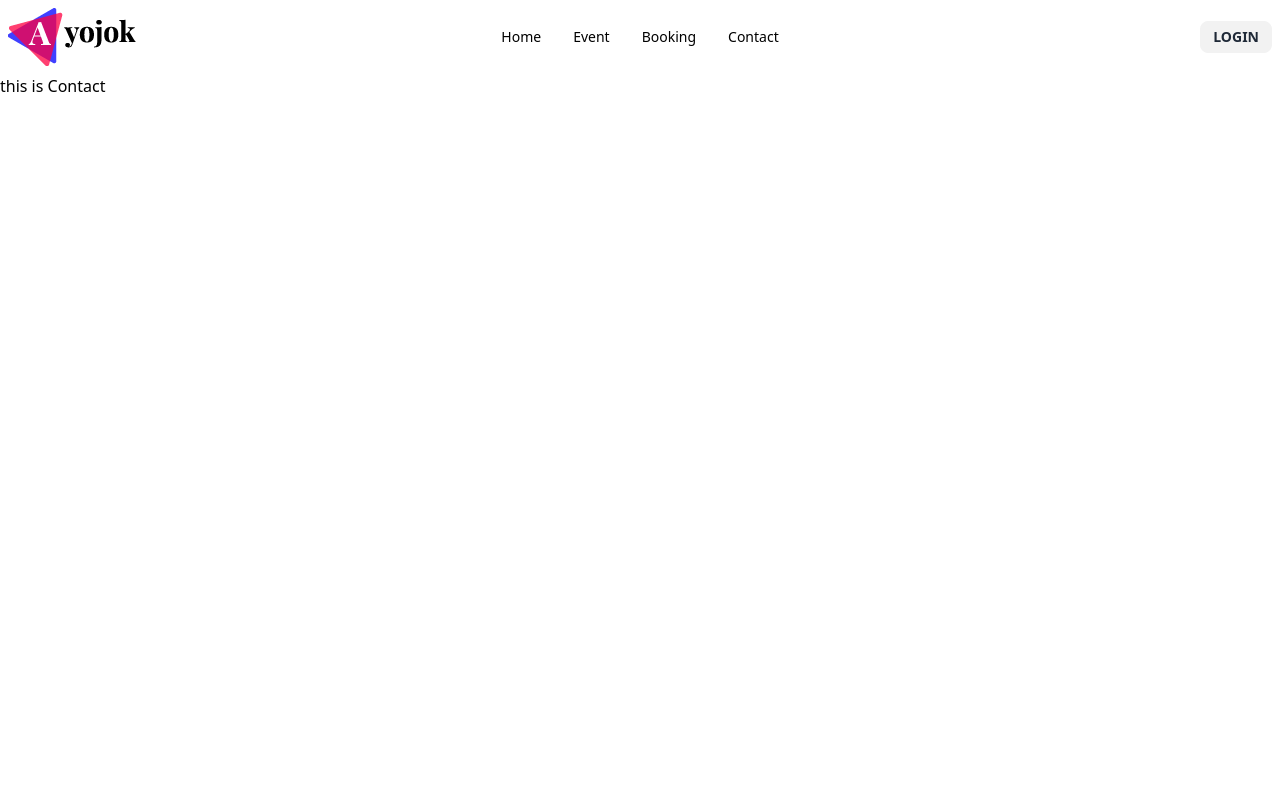
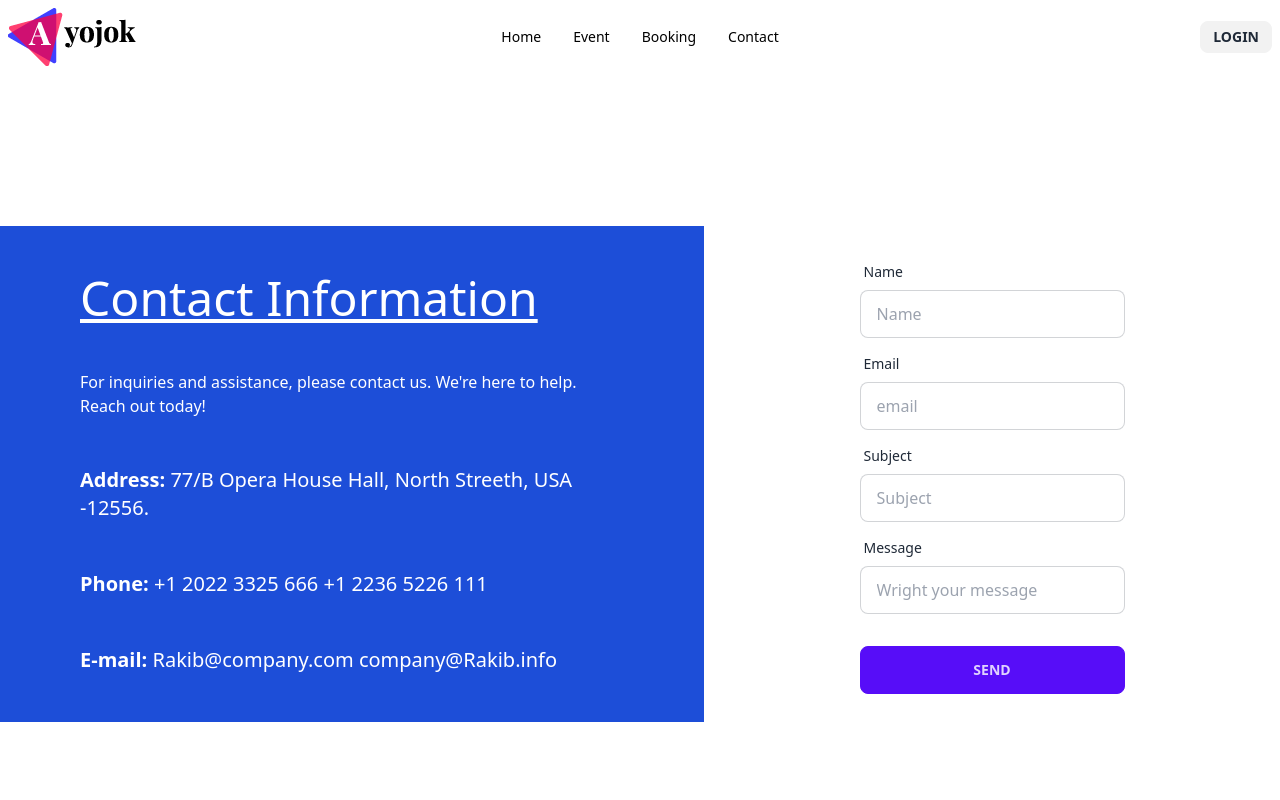
Before and after one commit to iamRazzakk/Ayojok-Event-And-Conference, a React (Vite) app: page /contact in a window 1280 px wide. Shown: the top 800 px of the page. Built offline with nearby package versions, Linux system fonts and the light colour scheme; no server answers.

Commit message:
contact component degain and and when send a message than show a toast..

```diff
--- a/package.json
+++ b/package.json
@@ -20,7 +20,9 @@
     "react-awesome-slider": "^4.1.0",
     "react-bootstrap": "^2.9.0",
     "react-dom": "^18.2.0",
+    "react-hot-toast": "^2.4.1",
     "react-router-dom": "^6.16.0",
+    "react-toastify": "^9.1.3",
     "sort-by": "^1.2.0"
   },
   "devDependencies": {
--- a/src/Pages/Contact/Contact.jsx
+++ b/src/Pages/Contact/Contact.jsx
@@ -1,8 +1,80 @@
+import { useState } from "react";
+import toast, { Toaster } from "react-hot-toast";
+
 
 const Contact = () => {
+    const [isSubmit, setIsSubmit] = useState(false)
+    const contactUs = e => {
+        e.preventDefault()
+        const name = e.target.name.value;
+        const email = e.target.email.value;
+        const message = e.target.message.value;
+        const subject = e.target.subject.value;
+        console.log(name, email, message, subject);
+        if (!isSubmit) {
+            toast.success('Thanks For contact us.')
+            setIsSubmit(true)
+        }
+
+    }
     return (
-        <div className="h-screen">
-            this is Contact
+        <div>
+            <div className="h-screen flex justify-center items-center mr-4 text-white">
+                <div className="flex-1 bg-blue-700 px-20 text-white px-">
+                    <h1 className="text-5xl mt-12 mb-12 underline">Contact Information</h1>
+                    <p className="mb-12">For inquiries and assistance, please contact us. We're here to help. Reach out today!</p>
+                    <h1 className="text-xl mb-12"><b>Address:</b> 77/B Opera House Hall,
+                        North Streeth, USA -12556.</h1>
+                    <h1 className="text-xl mb-12">
+                        <b>Phone:</b> +1 2022 3325 666
+                        +1 2236 5226 111
+                    </h1>
+
+                    <h1 className="text-xl mb-12">
+                        <b>E-mail:</b> Rakib@company.com
+                        company@Rakib.info
+                    </h1>
+
+                </div>
+                <div className="flex-1 ml-4">
+                    <div className="hero min-h-screen">
+                        <div className="hero-content flex-col lg:flex-row-reverse">
+                            <form onSubmit={contactUs} className="card-body">
+                                <div className="form-control">
+                                    <label className="label">
+                                        <span className="label-text">Name</span>
+                                    </label>
+                                    <input type="text" name="name" placeholder="Name" className="input input-bordered" required />
+                                </div>
+                                <div className="form-control">
+                                    <label className="label">
+                                        <span className="label-text">Email</span>
+                                    </label>
+                                    <input type="email" name="email" placeholder="email" className="input input-bordered" required />
+                                </div>
+                                <div className="form-control">
+                                    <label className="label">
+                                        <span className="label-text">Subject</span>
+                                    </label>
+                                    <input type="text" name="subject" placeholder="Subject" className="input input-bordered" required />
+                                </div>
+                                <div className="form-control">
+                                    <label className="label">
+                                        <span className="label-text">Message</span>
+                                    </label>
+                                    <input type="text" name="message" placeholder="Wright your message" className="input input-bordered" required />
+                                </div>
+                                <div className="form-control mt-6">
+                                    <button className="btn btn-primary">Send</button>
+
+                                </div>
+
+                            </form>
+                        </div>
+                    </div>
+                </div>
+            </div>
+            <Toaster></Toaster>
         </div>
     );
 };
```
Also changed, not shown: 1 other file (tests, documents, lock files or other folders).
